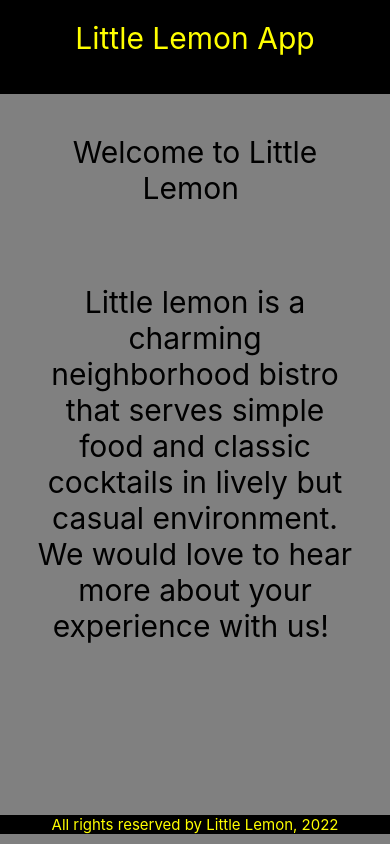
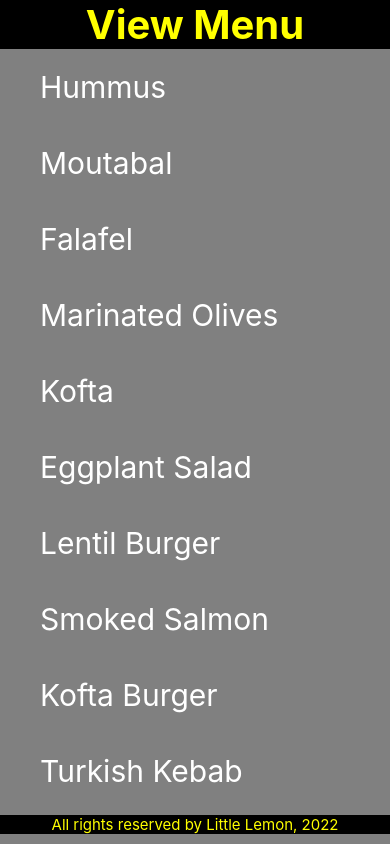
Before and after one commit to chandni117/react-native, a React Native app: screen / in a window 390 px wide. Built offline with nearby package versions, Linux system fonts and the light colour scheme.

Commit message:
FlatList rendering names of items

```diff
--- a/App.js
+++ b/App.js
@@ -7,12 +7,8 @@ export default function App() {
   return (<>
     <View style= {styles.container}>
       <StatusBar />
-      <LemonHeader />
-      <WelcomeScreen />
+      <MenuItems />
     </View>
-
-
-
     <View style={styles.footerStyle}>
       <LemonFooter/>
     </View>
@@ -23,7 +19,7 @@ export default function App() {
 const styles = StyleSheet.create({
   container: {
     flex: 1,
-    backgroundColor: 'grey'
+    backgroundColor: 'black'
   },
   footerStyle: {
     backgroundColor: 'grey'
--- a/components/MenuItems.js
+++ b/components/MenuItems.js
@@ -1,51 +1,54 @@
 import {Text,  FlatList, StyleSheet, View} from 'react-native' ;
 import React from 'react';
 
-const MenuItemsToDisplay = [
-  { name: 'Hummus', id: '1A' },
-  { name: 'Moutabal', id: '2B' },
-  { name: 'Falafel', id: '3C' },
-  { name: 'Marinated Olives', id: '4D' },
-  { name: 'Kofta', id: '5E' },
-  { name: 'Eggplant Salad', id: '6F' },
-  { name: 'Lentil Burger', id: '7G' },
-  { name: 'Smoked Salmon', id: '8H' },
-  { name: 'Kofta Burger', id: '9I' },
-  { name: 'Turkish Kebab', id: '10J' },
-  { name: 'Fries', id: '11K' },
-  { name: 'Buttered Rice', id: '12L' },
-  { name: 'Bread Sticks', id: '13M' },
-  { name: 'Pita Pocket', id: '14N' },
-  { name: 'Lentil Soup', id: '15O' },
-  { name: 'Greek Salad', id: '16Q' },
-  { name: 'Rice Pilaf', id: '17R' },
-  { name: 'Baklava', id: '18S' },
-  { name: 'Tartufo', id: '19T' },
-  { name: 'Tartufo', id: '20U' },
-  { name: 'Tiramisu', id: '21V' },
-  { name: 'Panna Cotta', id: '22W' },
+const ItemsToDisplay = [
+  { title: 'Hummus', id: '1A' },
+  { title: 'Moutabal', id: '2B' },
+  { title: 'Falafel', id: '3C' },
+  { title: 'Marinated Olives', id: '4D' },
+  { title: 'Kofta', id: '5E' },
+  { title: 'Eggplant Salad', id: '6F' },
+  { title: 'Lentil Burger', id: '7G' },
+  { title: 'Smoked Salmon', id: '8H' },
+  { title: 'Kofta Burger', id: '9I' },
+  { title: 'Turkish Kebab', id: '10J' },
+  { title: 'Fries', id: '11K' },
+  { title: 'Buttered Rice', id: '12L' },
+  { title: 'Bread Sticks', id: '13M' },
+  { title: 'Pita Pocket', id: '14N' },
+  { title: 'Lentil Soup', id: '15O' },
+  { title: 'Greek Salad', id: '16Q' },
+  { title: 'Rice Pilaf', id: '17R' },
+  { title: 'Baklava', id: '18S' },
+  { title: 'Tartufo', id: '19T' },
+  { title: 'Tartufo', id: '20U' },
+  { title: 'Tiramisu', id: '21V' },
+  { title: 'Panna Cotta', id: '22W' },
 ];
 
-export default function MenuItems() {
-    const Item= ({name})  => {
-        <View>
-            <Text>
-                {name}
-            </Text>
-        </View>
+const Item = ({title})  => {
+    return (
+    <View style={MenuItemStyle.innerContainer}>
+        <Text style={MenuItemStyle.ItemText}>
+            {title}
+        </Text>
+    </View>
+    )
+};
 
-    }
-    const renderItem = ({item}) => {
-        <Item name={item.name}></Item>
-    }
-
+function MenuItems() {
+    //const renderItem = ({item}) => {
+      //  <Item name={item.name} />
+    //}
 
     return (
 
         <View style={MenuItemStyle.container}>
-
                 <Text style={MenuItemStyle.headText}>View Menu</Text>
-                <FlatList data={MenuItemsToDisplay} renderItem={renderItem}/>
+                <FlatList
+                data={ItemsToDisplay}
+                keyExtractor={item => item.id}
+                renderItem={({item}) => <Item title={item.title} />} />
         </View>
     );
 };
@@ -54,21 +57,23 @@ const MenuItemStyle = StyleSheet.create({
     container: {
         flex: 1,
     },
-    scrollViewStyle: {
-        paddingHorizontal: 40,
-        paddingVertical: 40,
-    },
     headText: {
         fontSize: 40,
         fontWeight: 'bold',
-        paddingBottom: 10,
-        paddingStart: 10,
-        flexWrap: 'wrap'
+        flexWrap: 'wrap',
+        color: 'yellow',
+        textAlign: 'center'
     },
-    MenuItems: {
+    innerContainer: {
+        paddingHorizontal: 40,
+        paddingVertical: 20,
+        backgroundColor: 'gray'
+    },
+    ItemText: {
         fontSize: 30,
-        color: '#fff'
-
+        color: 'white'
     }
 
 });
+
+export default MenuItems;
```
